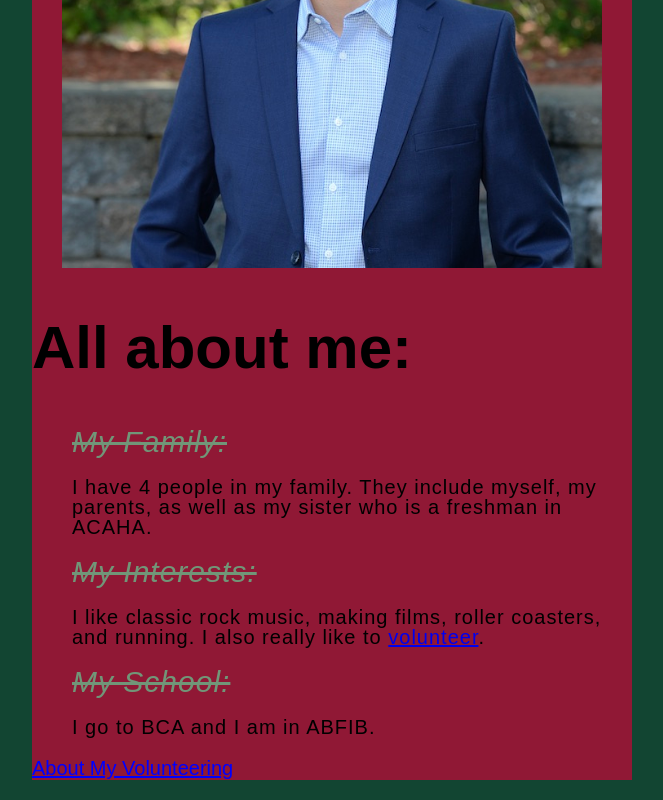
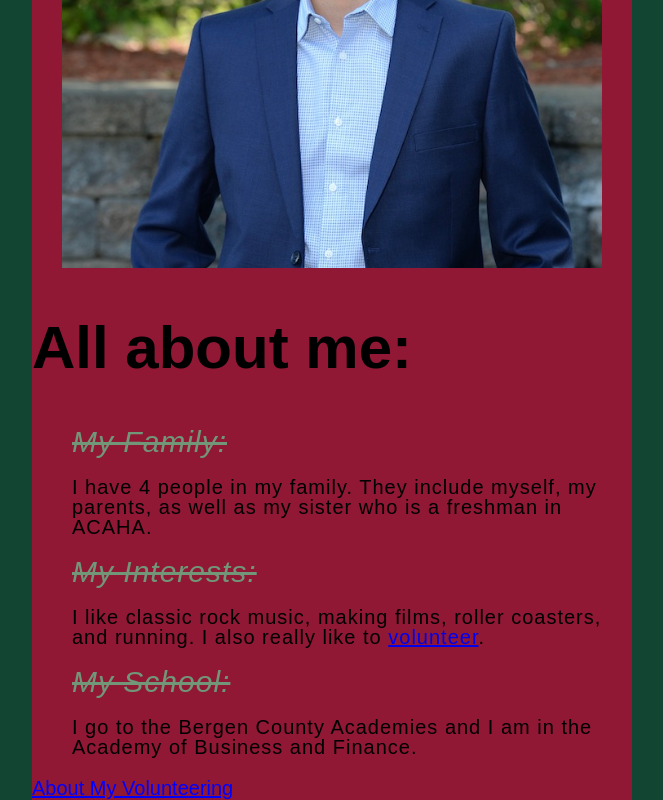
Before and after one commit to jersla22/Personal-Website, a plain HTML site: page index.html in a window 1280 px wide. Shown: the part 502-1302 px from the top of the page, without its empty margins (308-971 px from the left). Drawn offline with Linux system fonts and the light colour scheme; a web font is replaced by a local one.

Commit message:
change of BCA and ABFIB

```diff
--- a/index.html
+++ b/index.html
@@ -28,7 +28,7 @@
         <li class="new">My Interests:</li>
         <p>I like classic rock music, making films, roller coasters, and running. I also really like to <a href="volunteer.html" title="My volunteering" target="_blank">volunteer</a>.</p>
         <li class="new">My School:</li>
-        <p>I go to BCA and I am in ABFIB.</p>
+        <p>I go to the Bergen County Academies and I am in the Academy of Business and Finance.</p>
     </ol>
     <a class= "now" href="volunteer.html" title="My volunteering" target="_blank">About My Volunteering</a>
 </body>
```
